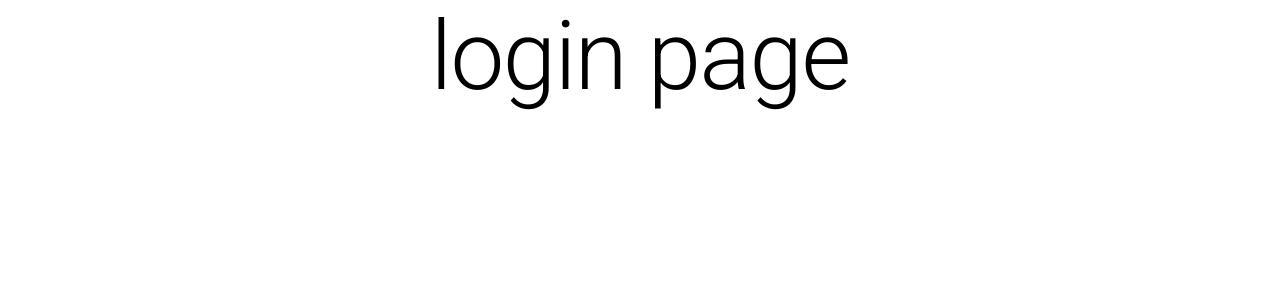
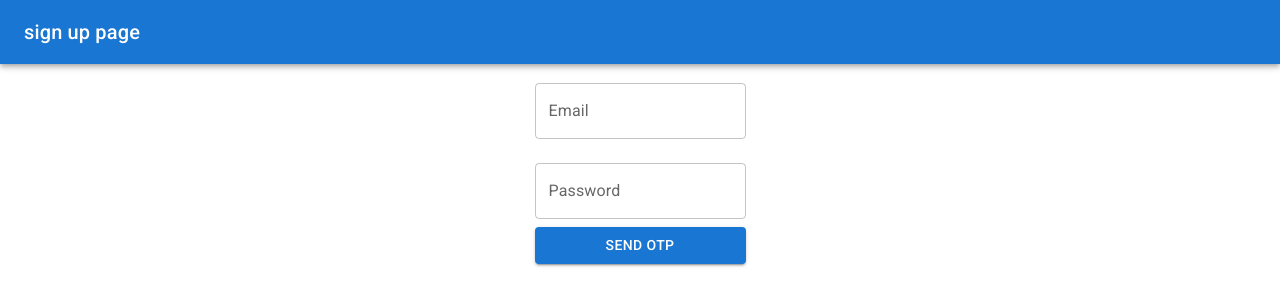
Before and after one commit to vikasg57/blog-react-frontend, a React (Create React App) app in the folder blog-react-frontend/: page /login in a window 1280 px wide. Shown: the top 306 px of the page. Built offline with nearby package versions, Linux system fonts and the light colour scheme.

Commit message:
login flow started

```diff
--- a/blog-react-frontend/src/apis/auth.js
+++ b/blog-react-frontend/src/apis/auth.js
@@ -1,10 +1,14 @@
 import axios from 'axios';
 
-export const sendOtp=(email)=>{
+export const sendOtpApi=(email)=>{
     return axios.post('http://localhost:8000/users/send-otp/', email);
 }
 
-export const verifyOtp=(payload)=>{
+export const verifyOtpApi=(payload)=>{
     return axios.post('http://localhost:8000/users/signup/', payload);
 
 }
+
+export const logInApi=(payload)=>{
+    return axios.post('http://localhost:8000/users/login/', payload);
+}
--- a/blog-react-frontend/src/components/login.jsx
+++ b/blog-react-frontend/src/components/login.jsx
@@ -1,8 +1,65 @@
-import { Typography } from '@mui/material'
-import React from 'react'
+import { AppBar, Button, TextField, Toolbar, Typography, FormControl, FormLabel, FormHelperText } from '@mui/material'
+import React, {useState} from 'react'
+import { useDispatch, useSelector } from 'react-redux'
+import { logInApi } from '../apis/auth'
+
 
 export const Login = () => {
+    const [fields, setFields] = useState({})
+    const [emailError, setEmailError] = useState(false)
+   const handleChange = (event) => {
+     setFields({
+       ...fields,
+       [event.target.name]: event.target.value,
+     });
+     if (event.target.name == "email") {
+       setEmailError(false);
+       setFields({
+         ...fields,
+         [event.target.name]: event.target.value,
+       });
+     }
+   };
+
+   const handleSubmit = async () => {
+    const res = await logInApi(fields);
+    console.log(res.data)
+   }
   return (
-    <Typography variant="h1" color="initial">login page</Typography>
-  )
+    <>
+      <AppBar position="sticky" color="primary">
+        <Toolbar>
+          <Typography variant="h6">sign up page</Typography>
+        </Toolbar>
+      </AppBar>
+      <FormControl>
+        <FormHelperText></FormHelperText>
+        <TextField
+          id=""
+          label="Email"
+          type="email"
+          name="email"
+          margin="normal"
+          onChange={handleChange}
+        />
+        <TextField
+          id=""
+          label="Password"
+          name="password"
+          type="password"
+          margin="normal"
+          onChange={handleChange}
+        />
+        <Button
+          loadingPosition="start"
+          variant="contained"
+          color="primary"
+          margin="normal"
+          onClick={handleSubmit}
+        >
+          Send OTP
+        </Button>
+      </FormControl>
+    </>
+  );
 }
--- a/blog-react-frontend/src/components/signup.jsx
+++ b/blog-react-frontend/src/components/signup.jsx
@@ -7,25 +7,35 @@ import FormControl from '@mui/material/FormControl'
 import FormLabel from '@mui/material/FormLabel'
 import FormHelperText from '@mui/material/FormHelperText'
 import { Button, Input, InputLabel } from '@mui/material'
-import { sendOtp, verifyOtp } from '../apis/auth'
 import {
   NotificationManager,
 } from "react-notifications";
 import { useDispatch, useSelector } from "react-redux";
-
-
-
+import { sendOtp, verifySignUp } from "../redux/signup/action";
+import CircularProgress from '@mui/material/CircularProgress';
+import Box from "@mui/material/Box";
+import {useNavigate} from 'react-router-dom';
 
 export function Signup() {
     const [fields, setFields] = useState({})
     const [email, setEmail] = useState({})
     const [emailError, setEmailError] = useState(false)
-    const [otpSent, setOtpSent] = useState(false)
+
+    const navigate = useNavigate()
 
     const dispatch = useDispatch()
 
     const data = useSelector(state => state.signup)
-
+    const {
+      otp_sent_response,
+      otp_sent,
+      otp_sent_loading,
+      loading,
+      error,
+      success,
+      otp_sent_error,
+      otpSentSuccess,
+    } = data;
 
     function ValidateEmail(email) {
       if (/^\w+([\.-]?\w+)*@\w+([\.-]?\w+)*(\.\w{2,3})+$/.test(email)) {
@@ -34,10 +44,7 @@ export function Signup() {
       return false;
     }
 
-
-
     const handleChange = (event) => {
-
         setFields({
             ...fields,
             [event.target.name]: event.target.value
@@ -51,24 +58,24 @@ export function Signup() {
           }
 
     }
+
     const sendNotificationSuccess = (message) => {
       NotificationManager.success(message, "Sucess");
     };
+
      const sendNotificationFailure = (message) => {
        NotificationManager.error(message, "Sucess");
      };
 
 
-    const handleOtp =async () =>{
+    const handleOtp =() =>{
       if (ValidateEmail(email.email)) {
         setEmailError(false);
-        try {
-          const res = await sendOtp(email);
-          alert(res?.data?.message);
-          setOtpSent(true);
-          sendNotificationSuccess(res?.data?.message);
-
-        } catch (err) {
+        dispatch(sendOtp(email));
+        if(otp_sent){
+          sendNotificationSuccess(otp_sent_response.message)
+        }
+        if (otp_sent_error) {
           sendNotificationFailure("Please try again");
         }
       } else {
@@ -79,8 +86,9 @@ export function Signup() {
 
     const handleSubmit = async () =>{
         try{
-            const res = await verifyOtp(fields)
-            console.log(res?.data)
+            await dispatch(verifySignUp(fields));
+            navigate('/login')
+
         }
         catch(er){
           console.log(er)
@@ -94,7 +102,12 @@ export function Signup() {
         </Toolbar>
       </AppBar>
       <FormControl>
-        {!otpSent ? (
+        {otp_sent_loading ? (
+            <CircularProgress />
+        ) : (
+          <></>
+        )}
+        {!otp_sent ? (
           <>
             <TextField
               id=""
--- a/blog-react-frontend/src/redux/constants.js
+++ b/blog-react-frontend/src/redux/constants.js
@@ -5,3 +5,6 @@ export const LOGOUT = "LOGOUT";
 export const SIGNUP_LOADING = "SIGNUP_LOADING";
 export const SIGNUP_SUCCESS = "SIGNUP_SUCCESS";
 export const SIGNUP_FAILURE = "SIGNUP_FAILURE";
+export const OTP_SENT = "OTP_SENT";
+export const OTP_SENT_ERROR = "OTP_SENT_ERROR";
+export const OTP_SENT_LOADING = "OTP_SENT_LOADING";
--- a/blog-react-frontend/src/redux/signup/action.js
+++ b/blog-react-frontend/src/redux/signup/action.js
@@ -1,5 +1,5 @@
-import { sendOtp, verifyOtp } from "../../apis/auth";
-import { SIGNUP_FAILURE, SIGNUP_LOADING, SIGNUP_SUCCESS } from "../constants";
+import { sendOtpApi, verifyOtpApi } from "../../apis/auth";
+import { OTP_SENT, OTP_SENT_ERROR, OTP_SENT_LOADING, SIGNUP_FAILURE, SIGNUP_LOADING, SIGNUP_SUCCESS } from "../constants";
 
 export const signUpLoading = () => {
   return {
@@ -19,13 +19,47 @@ export const signUpError = () => {
   };
 };
 
-export const signUp = (payload) => (dispatch) => {
+export const sendOtpSuccess = (payload) =>{
+
+    return {
+        type: OTP_SENT,
+        payload
+    }
+}
+
+export const sendOtpError = (payload) =>{
+
+        return {
+            type: OTP_SENT_ERROR,
+            payload
+        }
+}
+
+export const sendOtpLoading = () =>{
+    return{
+        type: OTP_SENT_LOADING
+    }
+}
+
+export const sendOtp = (payload) =>async (dispatch) => {
+  dispatch(sendOtpLoading());
+
+  try{
+    const response = await sendOtpApi(payload);
+    dispatch(sendOtpSuccess(response.data));
+  }
+  catch(error){
+    dispatch(sendOtpError(error));
+  }
+};
+
+export const verifySignUp = (payload) =>async (dispatch) => {
   dispatch(signUpLoading());
-  sendOtp(payload)
-    .then((response) => {
-      dispatch(signUpSuccess());
-    })
-    .catch((error) => {
-      dispatch(signUpError());
-    });
-};
+  try{
+    await verifyOtpApi(payload);
+    dispatch(signUpSuccess());
+  }
+  catch(error){
+    dispatch(signUpError());
+  }
+}
--- a/blog-react-frontend/src/redux/signup/reducer.js
+++ b/blog-react-frontend/src/redux/signup/reducer.js
@@ -1,10 +1,15 @@
-import { SIGNUP_FAILURE, SIGNUP_LOADING, SIGNUP_SUCCESS } from "../constants"
+import { OTP_SENT, OTP_SENT_ERROR, OTP_SENT_LOADING, SIGNUP_FAILURE, SIGNUP_LOADING, SIGNUP_SUCCESS } from "../constants"
 
 const initialState ={
     loading: false,
     error: null,
     success: false,
-    failure: false
+    failure: false,
+    otp_sent: false,
+    otp_sent_response: null,
+    otp_sent_error: false,
+    otp_sent_error_response: null,
+    otp_sent_loading: false,
 }
 
 export const signUpReducer = (state = initialState, {type, payload}) => {
@@ -12,19 +17,43 @@ export const signUpReducer = (state = initialState, {type, payload}) => {
         case SIGNUP_LOADING:
             return {
                 ...state,
-                loading: true
+                loading: true,
+                otp_sent:true
             }
         case SIGNUP_SUCCESS:
             return {
                 ...state,
                 loading: false,
-                success: true
+                success: true,
+                otp_sent:true
             }
         case SIGNUP_FAILURE:
             return {
                 ...state,
                 loading: false,
-                failure: true
+                failure: true,
+                otp_sent:true
+            }
+        case OTP_SENT:
+            return {
+                ...state,
+                otp_sent:true,
+                otp_sent_loading:false,
+                otp_sent_error:false,
+                otp_sent_error_response:null,
+                otp_sent_response: payload
+            }
+        case OTP_SENT_ERROR:
+            return {
+              ...state,
+              otp_sent_error: true,
+              otp_sent: false,
+              otp_sent_error_response: payload,
+            };
+        case OTP_SENT_LOADING:
+            return{
+                ...state,
+                otp_sent_loading:true
             }
 
         default:
--- a/blog-react-frontend/src/redux/store.js
+++ b/blog-react-frontend/src/redux/store.js
@@ -21,5 +21,3 @@ export const store = createStore(
       window.__REDUX_DEVTOOLS_EXTENSION_COMPOSE__()
   )
 );
-
-console.log(store.getState());
```
